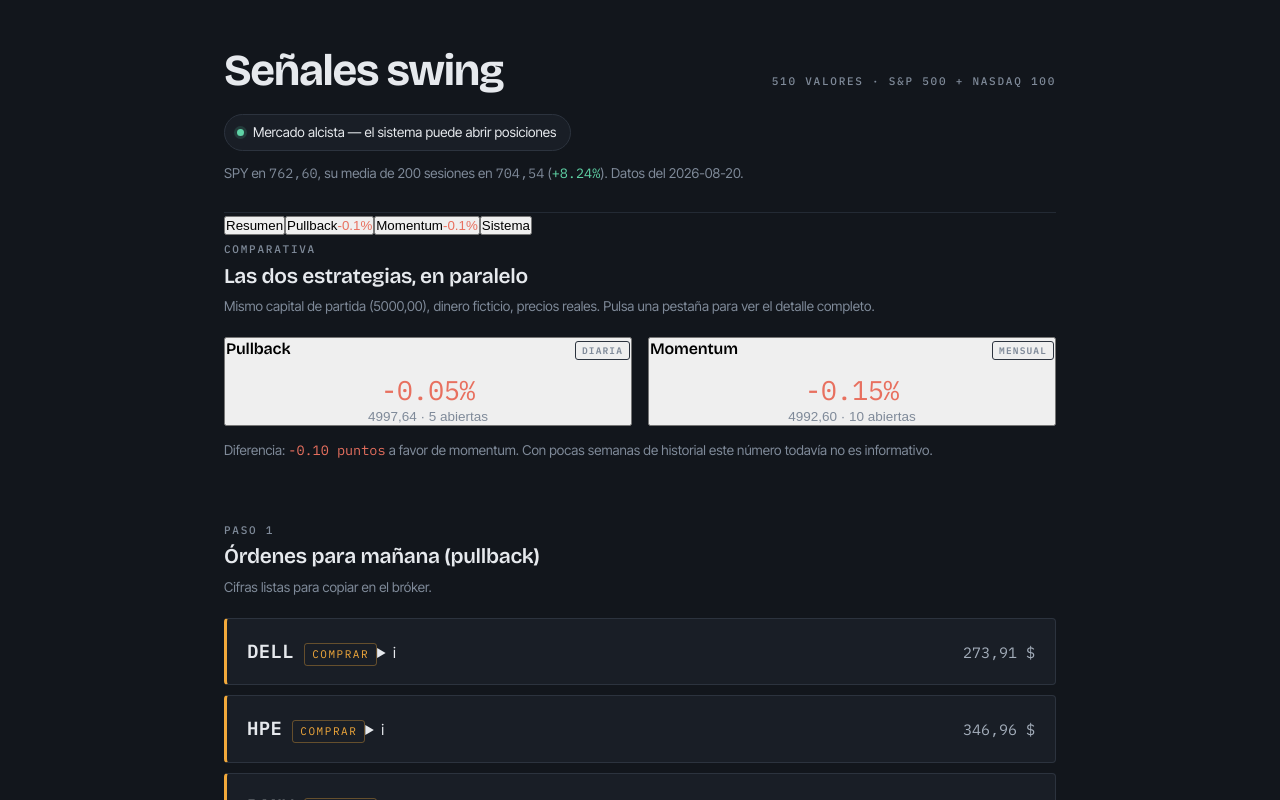
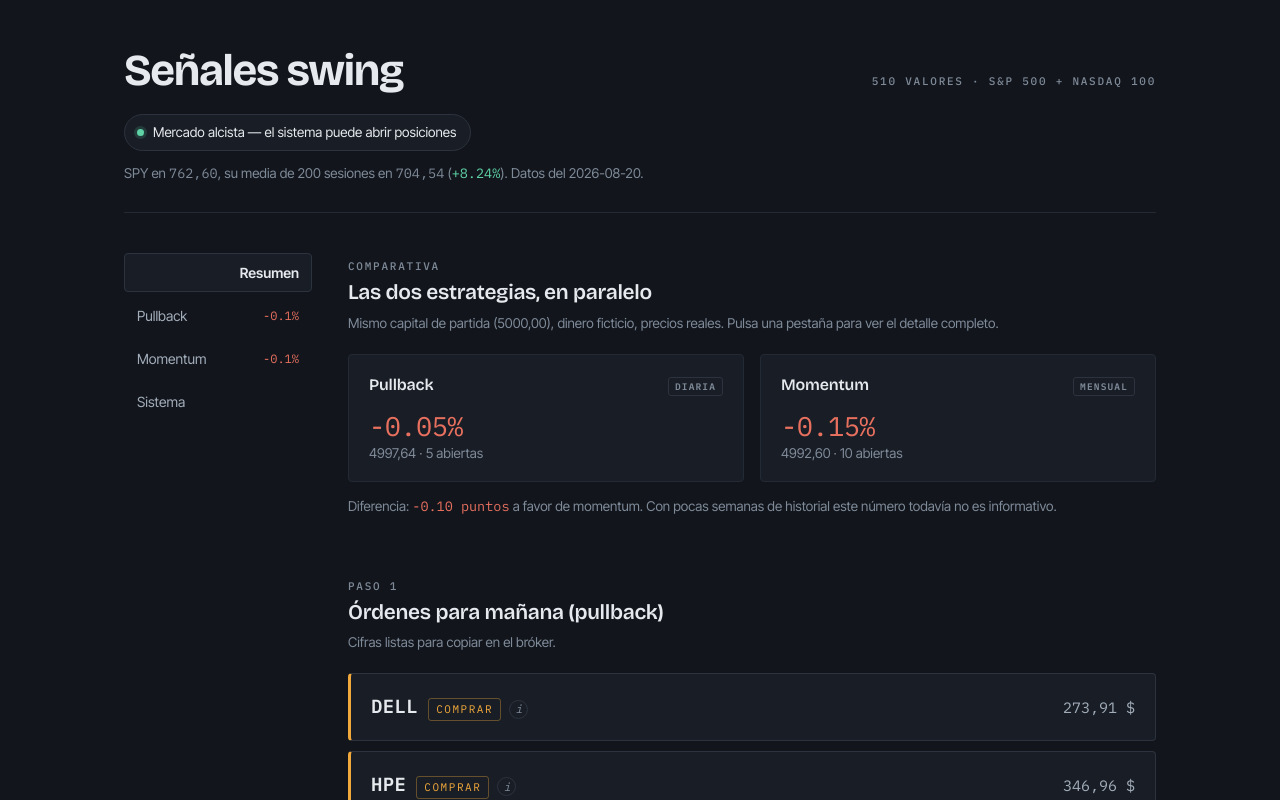
Before and after one commit to borjaperezh10-byte/trading_signals, a Next.js app: page / in a window 1280 px wide. Shown: the top 800 px of the page. Built offline with nearby package versions, Linux system fonts and the light colour scheme.

Commit message:
Add files via upload

```diff
--- a/app/globals.css
+++ b/app/globals.css
@@ -352,3 +352,208 @@ a { color: var(--ambar); }
   color: var(--texto-medio);
   font-size: 12.5px;
 }
+
+/* --- Explicación de señal (icono info desplegable) ---------------------- */
+
+.explicacion-detalle {
+  position: relative;
+  display: inline-block;
+  margin-left: 8px;
+}
+
+.info-toggle {
+  display: inline-flex;
+  align-items: center;
+  justify-content: center;
+  width: 19px;
+  height: 19px;
+  border-radius: 50%;
+  border: 1px solid var(--borde);
+  color: var(--apagado);
+  font-family: var(--dato);
+  font-style: italic;
+  font-size: 11.5px;
+  cursor: pointer;
+  user-select: none;
+  list-style: none;
+  transition: border-color .15s, color .15s;
+  vertical-align: middle;
+}
+.info-toggle::-webkit-details-marker { display: none; }
+.info-toggle:hover { border-color: var(--ambar); color: var(--ambar); }
+
+.explicacion-detalle[open] > .info-toggle { border-color: var(--ambar); color: var(--ambar); }
+
+.explicacion {
+  position: absolute;
+  z-index: 5;
+  top: 27px;
+  left: 0;
+  width: min(400px, 86vw);
+  margin-top: 0;
+  padding: 16px 18px;
+  background: var(--superficie-2);
+  border: 1px solid var(--borde);
+  border-radius: var(--radio);
+  box-shadow: 0 12px 28px rgba(0,0,0,.35);
+  font-size: 13px;
+}
+
+.explicacion-grupo { margin-bottom: 14px; }
+.explicacion-grupo:last-child { margin-bottom: 0; }
+
+.explicacion-titulo {
+  font-family: var(--dato);
+  font-size: 10px;
+  letter-spacing: 0.12em;
+  text-transform: uppercase;
+  color: var(--apagado);
+  margin-bottom: 8px;
+}
+
+.criterio {
+  display: flex;
+  align-items: baseline;
+  gap: 8px;
+  padding: 4px 0;
+  line-height: 1.5;
+}
+
+.criterio-check {
+  color: var(--menta);
+  font-family: var(--dato);
+  flex-shrink: 0;
+  width: 14px;
+}
+
+.criterio-texto { color: var(--texto-medio); }
+.criterio-texto b { color: var(--texto); font-weight: 600; font-family: var(--dato); }
+
+.formula {
+  font-family: var(--dato);
+  font-size: 12.5px;
+  color: var(--texto-medio);
+  line-height: 1.9;
+  white-space: pre-wrap;
+}
+
+.formula .resultado { color: var(--ambar); font-weight: 600; }
+
+.fundamental-chip {
+  display: inline-block;
+  font-family: var(--dato);
+  font-size: 12px;
+  color: var(--texto-medio);
+  margin-right: 14px;
+}
+.fundamental-chip b { color: var(--texto); }
+
+/* --- Menú lateral -------------------------------------------------------
+   Cada estrategia nueva añade una fila. El layout escala solo. */
+
+.layout {
+  display: flex;
+  align-items: flex-start;
+  gap: 36px;
+  margin-top: 40px;
+}
+
+.menu {
+  flex: 0 0 188px;
+  position: sticky;
+  top: 24px;
+  display: flex;
+  flex-direction: column;
+  gap: 4px;
+}
+
+.menu-item {
+  display: flex;
+  align-items: center;
+  justify-content: space-between;
+  gap: 8px;
+  padding: 10px 12px;
+  background: transparent;
+  border: 1px solid transparent;
+  border-radius: var(--radio);
+  color: var(--texto-medio);
+  font-family: var(--cuerpo);
+  font-size: 14px;
+  text-align: left;
+  cursor: pointer;
+  transition: background .12s, border-color .12s, color .12s;
+}
+.menu-item:hover { background: var(--superficie); color: var(--texto); }
+
+.menu-item--activo {
+  background: var(--superficie);
+  border-color: var(--borde);
+  color: var(--texto);
+  font-weight: 600;
+}
+.menu-item--activo::before {
+  content: "";
+  /* barra ambar a la izquierda del item activo */
+}
+
+.menu-badge {
+  font-family: var(--dato);
+  font-size: 12px;
+  font-variant-numeric: tabular-nums;
+}
+
+.contenido {
+  flex: 1;
+  min-width: 0;
+}
+
+/* Tarjetas clicables del resumen */
+.resumen-card {
+  display: block;
+  width: 100%;
+  text-align: left;
+  background: var(--superficie);
+  border: 1px solid var(--borde-suave);
+  border-radius: var(--radio);
+  padding: 20px;
+  cursor: pointer;
+  transition: border-color .12s;
+  font-family: inherit;
+  color: inherit;
+}
+.resumen-card:hover { border-color: var(--borde); }
+
+.ver-mas {
+  display: block;
+  width: 100%;
+  background: transparent;
+  border: 1px dashed var(--borde);
+  border-radius: var(--radio);
+  padding: 12px;
+  margin-top: 6px;
+  color: var(--apagado);
+  font-family: var(--dato);
+  font-size: 12.5px;
+  cursor: pointer;
+  text-align: center;
+  transition: border-color .12s, color .12s;
+}
+.ver-mas:hover { border-color: var(--ambar); color: var(--ambar); }
+
+/* En móvil, el menú pasa a franja horizontal deslizable arriba */
+@media (max-width: 720px) {
+  .layout { flex-direction: column; gap: 20px; margin-top: 28px; }
+  .menu {
+    position: static;
+    flex-direction: row;
+    overflow-x: auto;
+    width: 100%;
+    padding-bottom: 4px;
+    -webkit-overflow-scrolling: touch;
+  }
+  .menu-item { flex: 0 0 auto; white-space: nowrap; }
+}
+
+/* El layout ya no está limitado a 880px: se ensancha para dar sitio
+   al menu + contenido, manteniendo cabecera y pie legibles */
+.envoltura { max-width: 1080px; }
```
